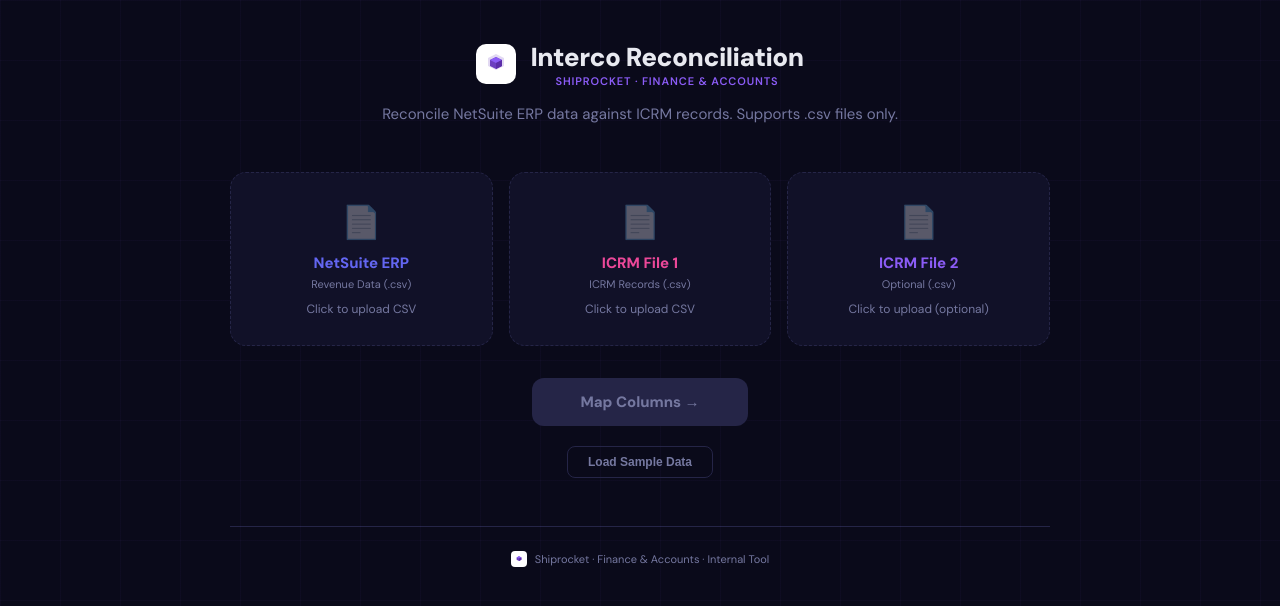
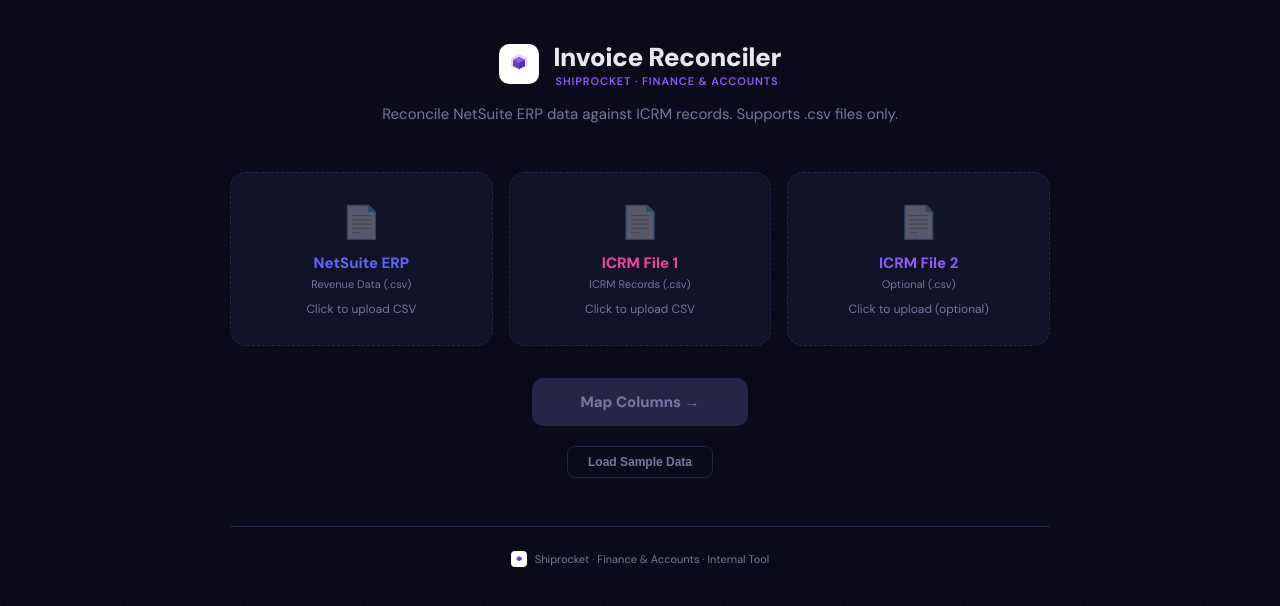
Before and after one commit to chanderkapoor61-jpg/invoice-reconciler, a React (Vite) app: page / in a window 1280 px wide. Shown: the top 606 px of the page. Built offline with nearby package versions, Linux system fonts and the light colour scheme.

Commit message:
Update App.jsx

```diff
--- a/src/App.jsx
+++ b/src/App.jsx
@@ -587,7 +587,7 @@
                 <path d="M20 19v6l6-3v-6l-6 3z" fill="#5B2DA8"/>
               </svg>
               <div>
-                <h1 style={{ fontFamily: "var(--font-display)", fontSize: 26, fontWeight: 900, letterSpacing: "-.02em", color: "var(--text)" }}>Interco Reconciliation</h1>
+                <h1 style={{ fontFamily: "var(--font-display)", fontSize: 26, fontWeight: 900, letterSpacing: "-.02em", color: "var(--text)" }}>Invoice Reconciler</h1>
                 <div style={{ fontSize: 11, fontWeight: 600, letterSpacing: ".08em", color: "#8b5cf6", textTransform: "uppercase" }}>Shiprocket · Finance & Accounts</div>
               </div>
             </div>
```
